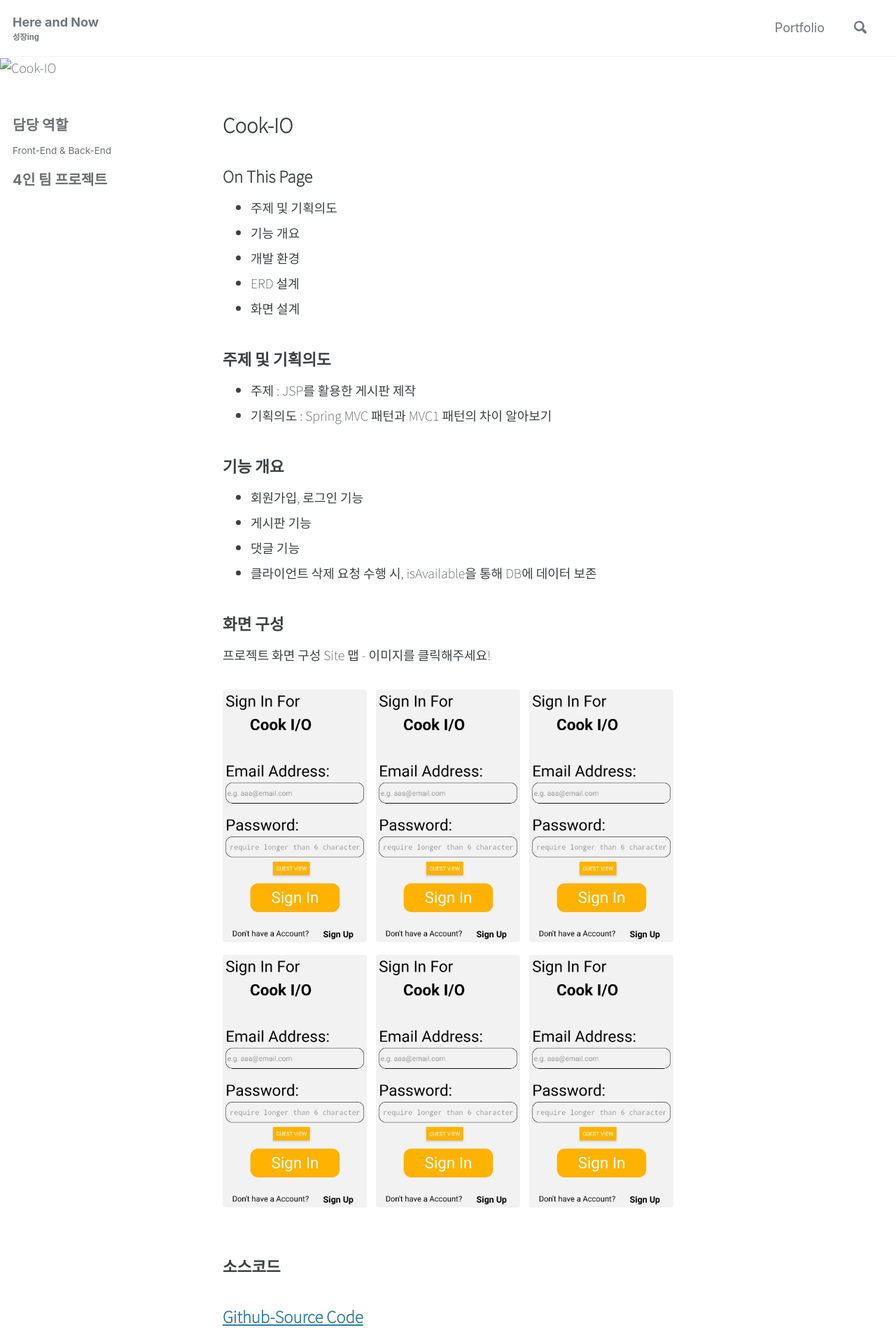
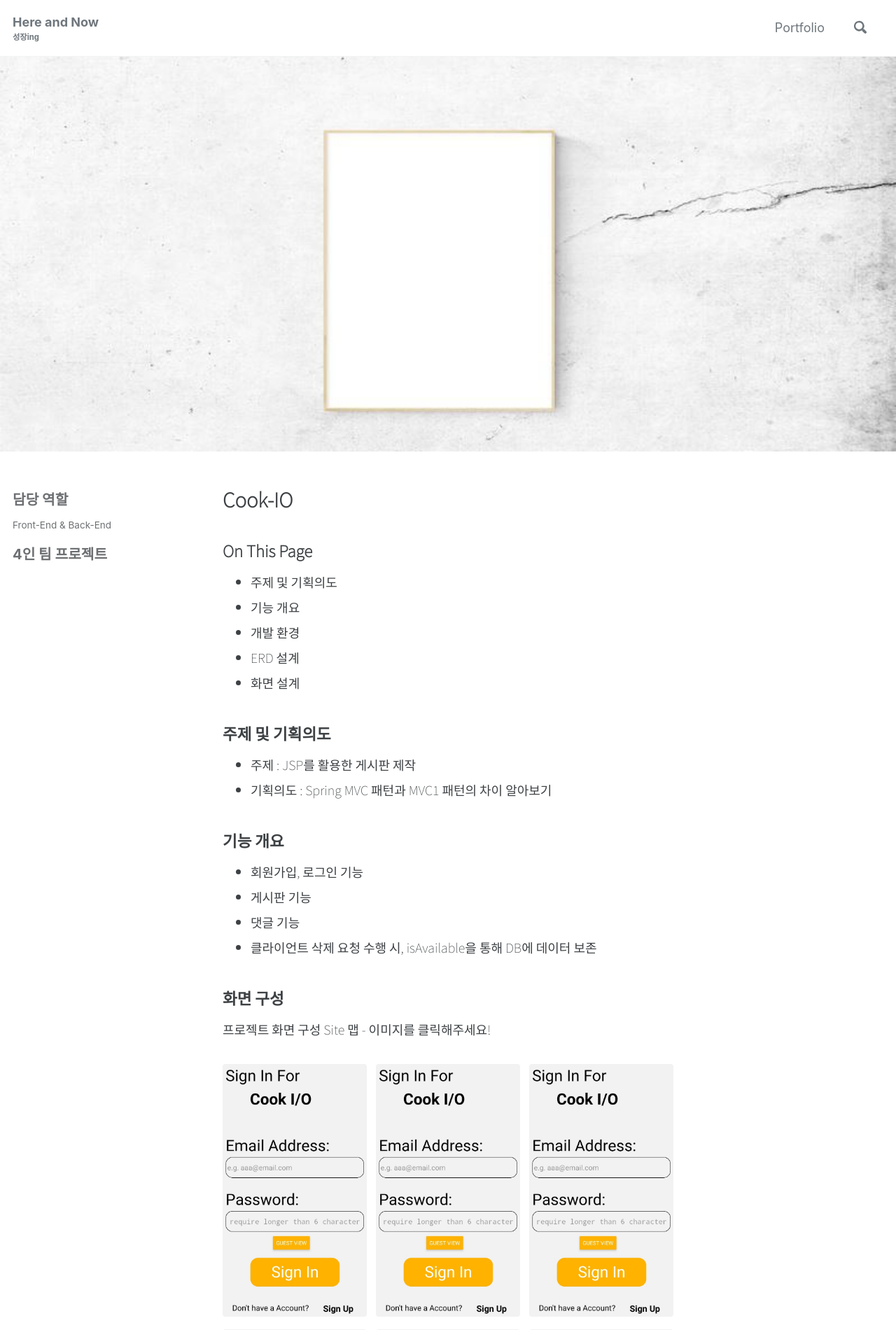
Before and after one commit to harachoi/harachoi.github.io, a Jekyll site: the page built from _portfolio/Cook-IO.md, in a window 1280 px wide. Shown: the top 1900 px of the page at 70% size. Built offline with Jekyll 4.4.1, drawn with Linux system fonts in a browser that asks for light colours; cached includes are drawn as plain includes; some web fonts are replaced.

Commit message:
header image update

```diff
--- a/_portfolio/Cook-IO.md
+++ b/_portfolio/Cook-IO.md
@@ -2,8 +2,8 @@
 title: Cook-IO
 excerpt: People can share their special recipes and share their lives!
 header:
-  image: /assets/images/Portfoliio/vaxtrax2.jpg
-  teaser: /assets/images/Portfoliio/vaxtrax2.jpg
+  image: /assets/images/board.jpg
+  teaser: /assets/images/board.jpg
 sidebar:
   - title: "담당 역할"
     text: "Front-End & Back-End"
```
Also changed, not shown: _portfolio/VaxTrax.md (+2 -2 lines), assets/images/board.jpg (added).
